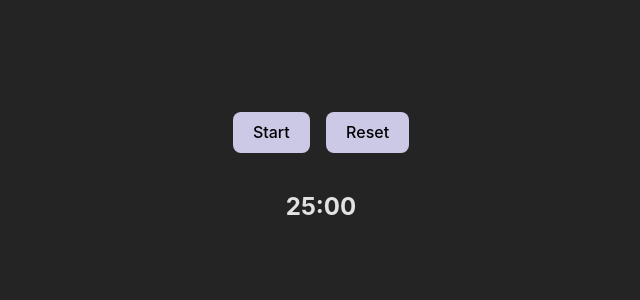
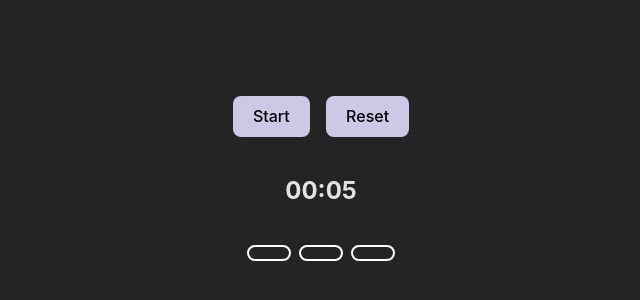
Before and after one commit to Kyle-Close/pomodoro, a React (Vite) app: page / in a window 1280 px wide. Shown: the part 222-522 px from the top of the page, without its empty margins (319-959 px from the left). Built offline with nearby package versions, Linux system fonts and the light colour scheme.

Commit message:
adding intervals

```diff
--- a/src/index.css
+++ b/src/index.css
@@ -65,3 +65,27 @@ button:focus-visible {
   align-items: center;
   justify-content: center;
 }
+
+.interval-container {
+  display: flex;
+  justify-content: center;
+  gap: 0.5rem;
+  min-width: 100%;
+}
+
+.empty-interval-marker {
+  height: 12px;
+  width: 40px;
+  display: flex;
+  border: 2px solid white;
+  border-radius: 2rem;
+}
+
+.filled-interval-marker {
+  height: 12px;
+  width: 40px;
+  display: flex;
+  border: 2px solid white;
+  background-color: white;
+  border-radius: 2rem;
+}
--- a/src/pomodoro/Pomodoro.tsx
+++ b/src/pomodoro/Pomodoro.tsx
@@ -1,22 +1,26 @@
+import { IntervalMarkers } from './interval-markers/IntervalMarkers';
 import { usePomodoro } from './usePomodoro';
 
 export function Pomodoro() {
-  const { isOn, handleStartPauseClick, reset, minutes, seconds } = usePomodoro();
+  const pomodoro = usePomodoro();
 
   const displayTime = (min: string, sec: string) => {
     return <h2>{`${min}:${sec}`}</h2>;
   };
 
-  let containerClass = isOn ? 'pomodoro-container-on' : 'pomodoro-container-off';
+  let containerClass = pomodoro.isOn ? 'pomodoro-container-on' : 'pomodoro-container-off';
   containerClass += ' pomodoro-container';
+
+  console.log(pomodoro.isOn);
 
   return (
     <div className={containerClass}>
       <div className='pomodoro-btn-container'>
-        <button onClick={handleStartPauseClick}>{isOn ? 'Pause' : 'Start'}</button>
-        <button onClick={reset}>Reset</button>
+        <button onClick={pomodoro.handleStartPauseClick}>{pomodoro.isOn ? 'Pause' : 'Start'}</button>
+        <button onClick={pomodoro.reset}>Reset</button>
       </div>
-      <div>{displayTime(minutes, seconds)}</div>
+      <div>{displayTime(pomodoro.minutes, pomodoro.seconds)}</div>
+      <IntervalMarkers count={pomodoro.intervalCount} completed={pomodoro.completedInvervals} />
     </div>
   );
 }
--- a/src/pomodoro/interval-markers/IntervalMarkers.tsx
+++ b/src/pomodoro/interval-markers/IntervalMarkers.tsx
@@ -1,3 +1,19 @@
-export function IntervalMarkers() {
-  return <div>1 2 3 4</div>;
+interface IntervalMarkersProps {
+  count: number;
+  completed: number;
 }
+
+export function IntervalMarkers({ count, completed }: IntervalMarkersProps) {
+  console.log(`count: ${count}, completed: ${completed}`);
+
+  const Markers = () => {
+    let temp = [];
+    for (let i = 0; i < count; i++) {
+      if (i >= completed) temp.push(<div key={i} className='empty-interval-marker'></div>);
+      else temp.push(<div key={i} className='filled-interval-marker'></div>);
+    }
+    return temp;
+  };
+
+  return <div className='interval-container'>{Markers()}</div>;
+}
--- a/src/pomodoro/usePomodoro.ts
+++ b/src/pomodoro/usePomodoro.ts
@@ -1,27 +1,36 @@
-import { useRef, useState } from 'react';
+import { useEffect, useRef, useState } from 'react';
 
 export function usePomodoro() {
-  const DEFAULT_START_TIME = 25 * 60;
+  const DEFAULT_START_TIME = 5; //25 * 60;
   let intervalId = useRef<number | null>(null);
   const [timeInSeconds, setTimeInSeconds] = useState(DEFAULT_START_TIME);
   const [isOn, setIsOn] = useState(false);
+  const [intervalCount, setIntervalCount] = useState(3);
+  const [completedInvervals, setCompletedIntervals] = useState(0);
 
-  const start = () => {
+  useEffect(() => {
+    if (timeInSeconds === 0) {
+      reset();
+      setCompletedIntervals((prev) => prev + 1);
+    }
+  }, [timeInSeconds]);
+
+  function start() {
     if (!intervalId.current) {
       intervalId.current = setInterval(() => {
         setTimeInSeconds((prevTimeInSeconds) => prevTimeInSeconds - 1);
       }, 1000);
     }
     setIsOn(true);
-  };
+  }
 
-  const pause = () => {
+  function pause() {
     if (intervalId.current) {
       clearInterval(intervalId.current);
       intervalId.current = null;
       setIsOn(false);
     }
-  };
+  }
 
   const handleStartPauseClick = () => {
     if (intervalId.current) {
@@ -40,16 +49,16 @@ export function usePomodoro() {
     return { minutes, seconds };
   };
 
-  const formatNumberToString = (number: number) => {
+  function formatNumberToString(number: number) {
     if (number < 10) {
       return '0' + number;
     } else return number.toString();
-  };
+  }
 
-  const reset = () => {
+  function reset() {
     pause();
     setTimeInSeconds(DEFAULT_START_TIME);
-  };
+  }
 
   const { minutes, seconds } = formatTime(timeInSeconds);
 
@@ -59,5 +68,7 @@ export function usePomodoro() {
     handleStartPauseClick,
     minutes,
     seconds,
+    intervalCount,
+    completedInvervals,
   };
 }
```
